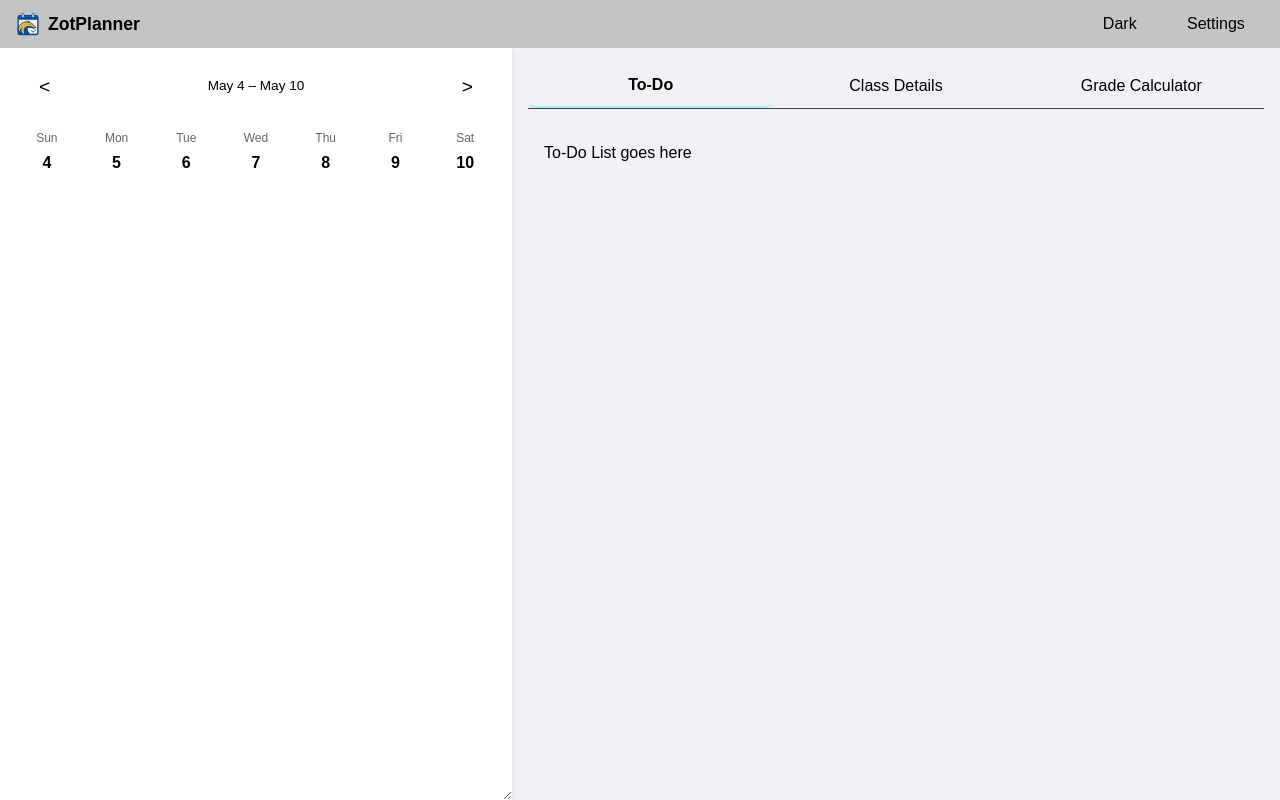
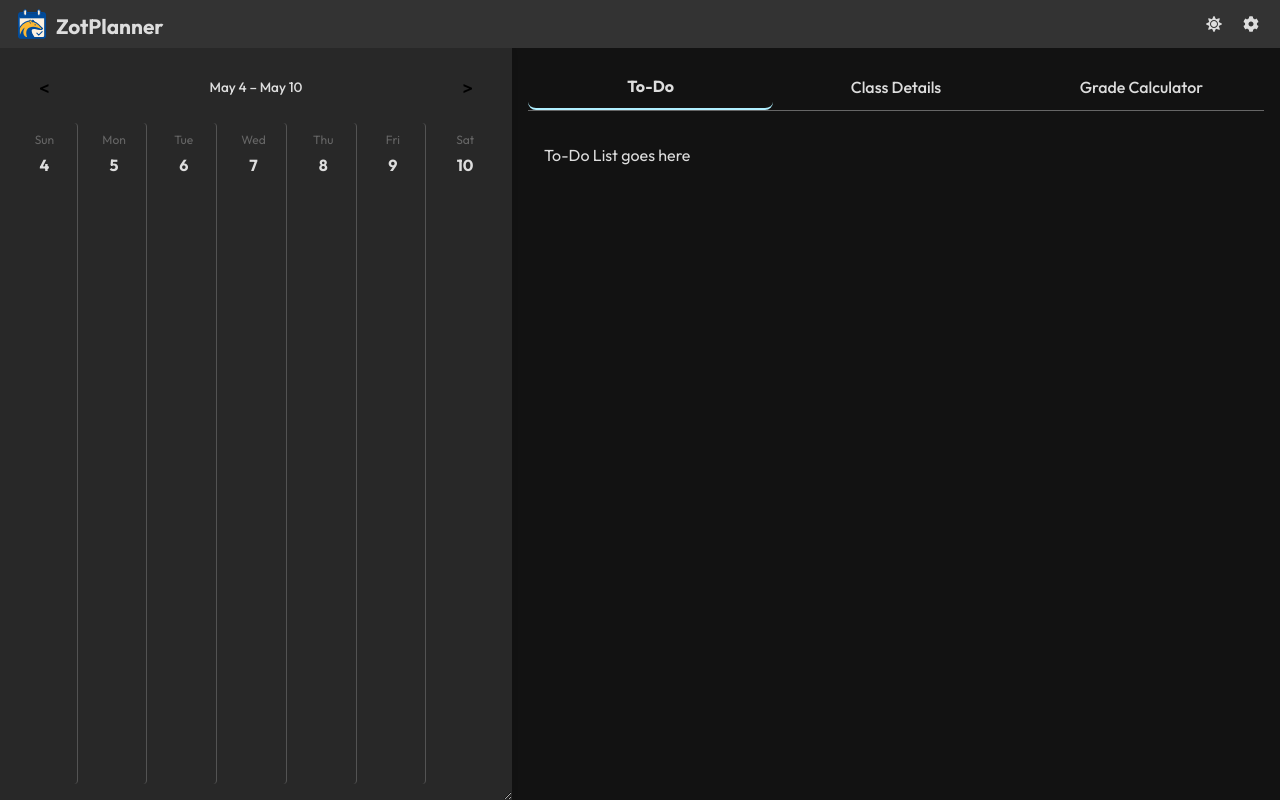
Before and after one commit to DylanBT928/ZotPlanner, a React (Vite) app: page / in a window 1280 px wide. Built offline with nearby package versions, Linux system fonts and the light colour scheme.

Commit message:
changed font and added icons for dark/light mode + settings
Co-authored-by: ASPCoding <ASPCoding@users.noreply.github.com>

```diff
--- a/index.html
+++ b/index.html
@@ -2,6 +2,12 @@
 <html lang="en">
   <head>
     <meta charset="UTF-8" />
+    <link rel="preconnect" href="https://fonts.googleapis.com" />
+    <link rel="preconnect" href="https://fonts.gstatic.com" crossorigin />
+    <link
+      href="https://fonts.googleapis.com/css2?family=Outfit:wght@300;400;500;600;700&display=swap"
+      rel="stylesheet"
+    />
     <link rel="icon" type="image/svg+xml" href="/src/assets/logo.svg" />
     <meta name="viewport" content="width=device-width, initial-scale=1.0" />
     <title>ZotPlanner</title>
--- a/package.json
+++ b/package.json
@@ -11,7 +11,8 @@
   },
   "dependencies": {
     "react": "^19.1.0",
-    "react-dom": "^19.1.0"
+    "react-dom": "^19.1.0",
+    "react-icons": "^5.5.0"
   },
   "devDependencies": {
     "@eslint/js": "^9.25.0",
--- a/src/App.css
+++ b/src/App.css
@@ -9,6 +9,7 @@
   --calendar-hover: #c5e9ff;
   --tab-border: #444;
   --tab-active-border: #b0efff;
+  --calendar-separator: rgba(0, 0, 0, 0.1);
 }
 
 :root.dark {
@@ -21,6 +22,7 @@
   --calendar-hover: #1b4a7c;
   --tab-border: #666;
   --tab-active-border: #b0efff;
+  --calendar-separator: rgba(255, 255, 255, 0.2);
 }
 
 /* Global */
@@ -88,29 +90,41 @@ body {
   align-items: center;
 }
 .brand-logo {
-  height: 1.5rem;
+  height: 2rem;
   margin-right: 0.5rem;
 }
 .brand-title {
-  font-size: 1.1rem;
+  font-size: 1.3rem;
   font-weight: bold;
+  margin-top: 0.3rem;
   color: var(--text);
 }
+.top-buttons {
+  display: flex;
+  align-items: center;
+  gap: 0.75rem;
+}
 .top-buttons button {
-  margin-left: 0.75rem;
   background: none;
   border: none;
   color: var(--text);
   cursor: pointer;
+  padding: 0.3rem;
+  line-height: 0;
+  width: auto;
+  height: auto;
+  display: flex;
+  align-items: center;
+  justify-content: center;
 }
 
 /* Container */
 .app-container {
   display: flex;
   width: 100%;
-  height: calc(100% - 3rem); /* subtract top-bar height */
+  height: calc(100% - 3rem);
   overflow: hidden;
-  background: none; /* background handled on body */
+  background: none;
 }
 
 /* Calendar */
--- a/src/App.tsx
+++ b/src/App.tsx
@@ -1,5 +1,9 @@
 import { useState, useEffect } from "react";
+import { FaSun, FaMoon, FaCog } from "react-icons/fa";
 import WeekCalendar from "./components/WeekCalendar";
+import Todo from "./components/Todo";
+import Classes from "./components/ClassDetails";
+import GradeCalculator from "./components/GradeCalculator";
 import appLogo from "/src/assets/logo.svg";
 import "./App.css";
 
@@ -7,7 +11,7 @@ function App() {
   const [activeTab, setActiveTab] = useState<"todo" | "classes" | "grades">(
     "todo"
   );
-  const [darkMode, setDarkMode] = useState(false);
+  const [darkMode, setDarkMode] = useState(true);
 
   // toggle dark / light mode
   useEffect(() => {
@@ -17,11 +21,11 @@ function App() {
   const renderTabContent = () => {
     switch (activeTab) {
       case "todo":
-        return <div className="tab-content">To-Do List goes here</div>;
+        return <Todo />;
       case "classes":
-        return <div className="tab-content">Class Details go here</div>;
+        return <Classes />;
       case "grades":
-        return <div className="tab-content">Grade Calculator goes here</div>;
+        return <GradeCalculator />;
     }
   };
 
@@ -34,9 +38,11 @@ function App() {
         </div>
         <div className="top-buttons">
           <button onClick={() => setDarkMode((d) => !d)}>
-            {darkMode ? "Light" : "Dark"}
+            {darkMode ? <FaSun /> : <FaMoon />}
           </button>
-          <button>Settings</button>
+          <button>
+            <FaCog />
+          </button>
         </div>
       </header>
       <div className="app-container">
--- /dev/null
+++ b/src/components/ClassDetails.tsx
@@ -0,0 +1,7 @@
+import React from "react";
+
+const Classes: React.FC = () => {
+  return <div className="tab-content">Class Details go here</div>;
+};
+
+export default Classes;
--- /dev/null
+++ b/src/components/GradeCalculator.tsx
@@ -0,0 +1,7 @@
+import React from "react";
+
+const GradeCalculator: React.FC = () => {
+  return <div className="tab-content">Grade Calculator goes here</div>;
+};
+
+export default GradeCalculator;
--- /dev/null
+++ b/src/components/Todo.tsx
@@ -0,0 +1,7 @@
+import React from "react";
+
+const Todo: React.FC = () => {
+  return <div className="tab-content">To-Do List goes here</div>;
+};
+
+export default Todo;
--- a/src/components/WeekCalendar.css
+++ b/src/components/WeekCalendar.css
@@ -17,7 +17,7 @@
   border-radius: 0;
   box-shadow: 0 2px 6px rgba(0, 0, 0, 0.1);
   padding: 16px;
-  font-family: sans-serif;
+  font-family: "Outfit", sans-serif;
   flex: 0 0 auto;
 }
 
@@ -47,6 +47,12 @@
   text-align: center;
 }
 
+.calendar-days .day:not(:last-child) {
+  border-right: 1px solid var(--calendar-separator);
+  padding-right: 8px;
+  box-sizing: border-box;
+}
+
 .day {
   padding: 8px 4px;
   border-radius: 4px;
--- a/src/index.css
+++ b/src/index.css
@@ -20,6 +20,7 @@ body,
   height: 100%;
   margin: 0;
   padding: 0;
+  font-family: "Outfit", sans-serif;
 }
 
 a {
```
Also changed, not shown: 1 other file (tests, documents, lock files or other folders).
